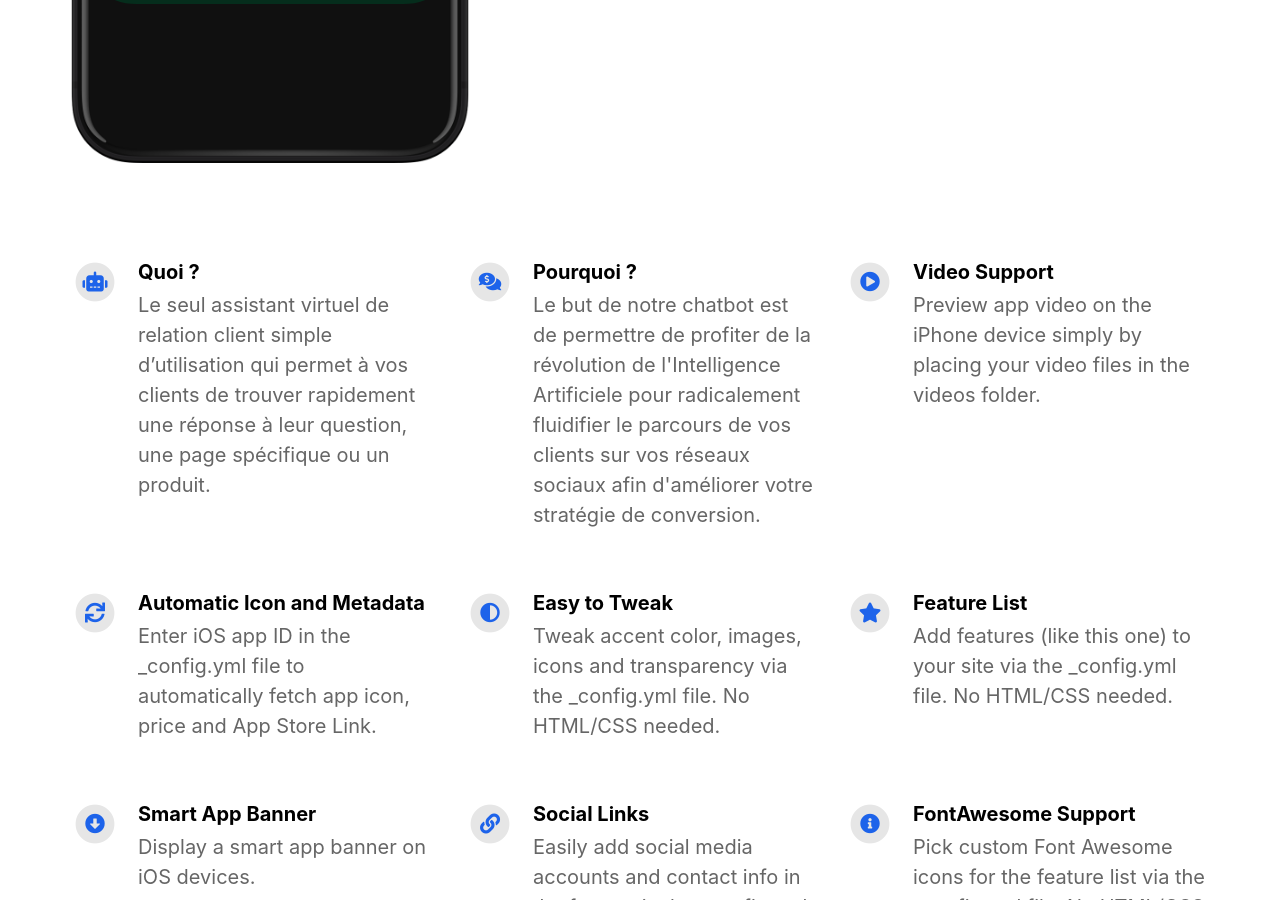
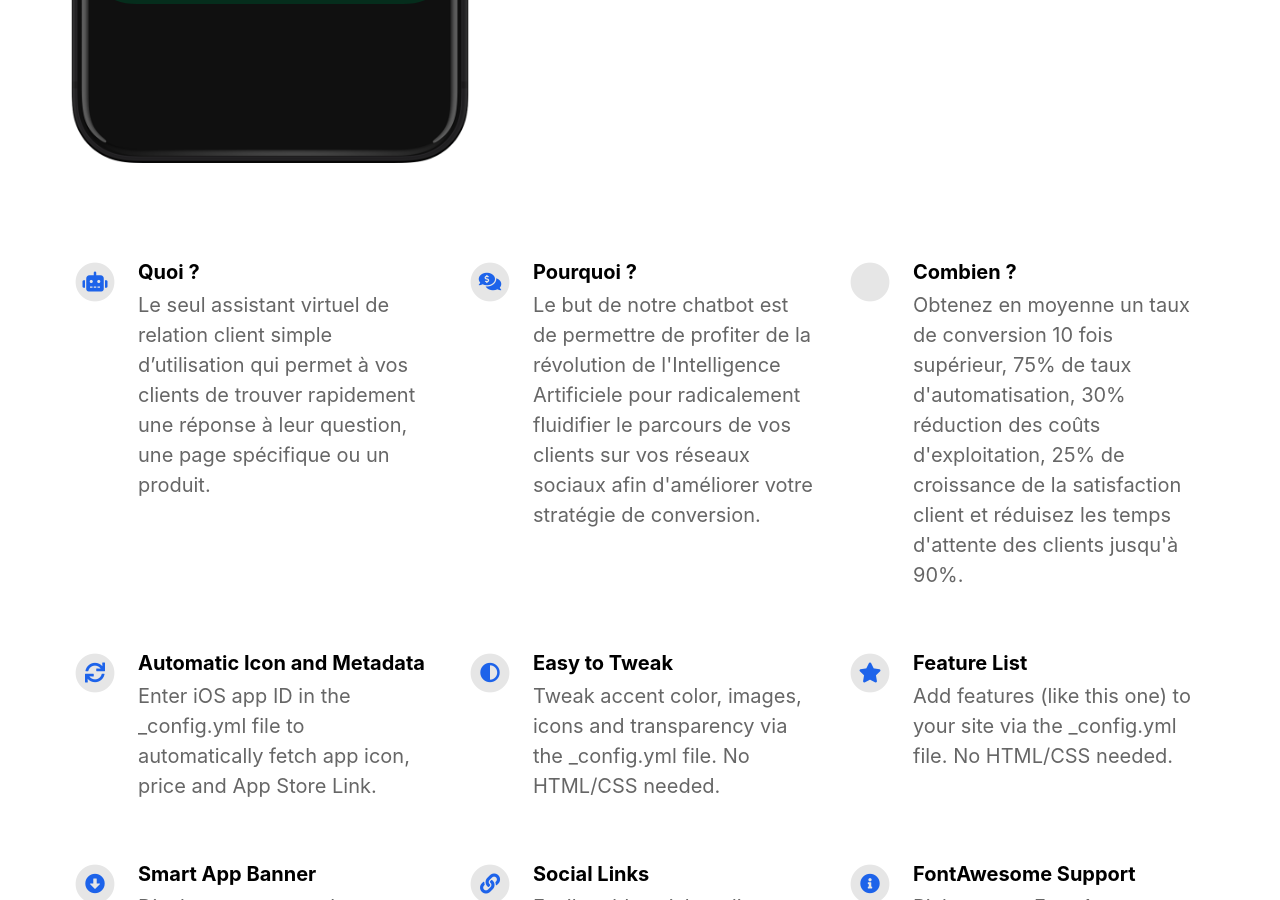
Before and after one commit to weltare/strategies, a Jekyll site: the page built from index.html, in a window 1280 px wide and 900 px high, scrolled down 822 px. Built offline with Jekyll 4.4.1, drawn with Linux system fonts in a browser that asks for light colours; nearby versions of some CDN libraries.

Commit message:
Update _config.yml: title                                 : Combien ?
title                                 : Combien ?
    description                           : Obtenez en moyenne un taux de conversion 10 fois supérieur, 75% de taux d'automatisation, 30% réduction des coûts d'exploitation, 25% de croissance de la satisfaction client et réduisez les temps d'attente des clients jusqu'à 90%.
    fontawesome_icon_name                 : arrow-trend-up

```diff
--- a/_config.yml
+++ b/_config.yml
@@ -43,9 +43,9 @@ features                                  :
     description                           : Le but de notre chatbot est de permettre de profiter de la révolution de l'Intelligence Artificiele pour radicalement fluidifier le parcours de vos clients sur vos réseaux sociaux afin d'améliorer votre stratégie de conversion.
     fontawesome_icon_name                 : comments-dollar
 
-  - title                                 : Video Support
-    description                           : Preview app video on the iPhone device simply by placing your video files in the videos folder.
-    fontawesome_icon_name                 : play-circle
+  - title                                 : Combien ?
+    description                           : Obtenez en moyenne un taux de conversion 10 fois supérieur, 75% de taux d'automatisation, 30% réduction des coûts d'exploitation, 25% de croissance de la satisfaction client et réduisez les temps d'attente des clients jusqu'à 90%.
+    fontawesome_icon_name                 : arrow-trend-up
 
   - title                                 : Automatic Icon and Metadata
     description                           : Enter iOS app ID in the _config.yml file to automatically fetch app icon, price and App Store Link.
```
